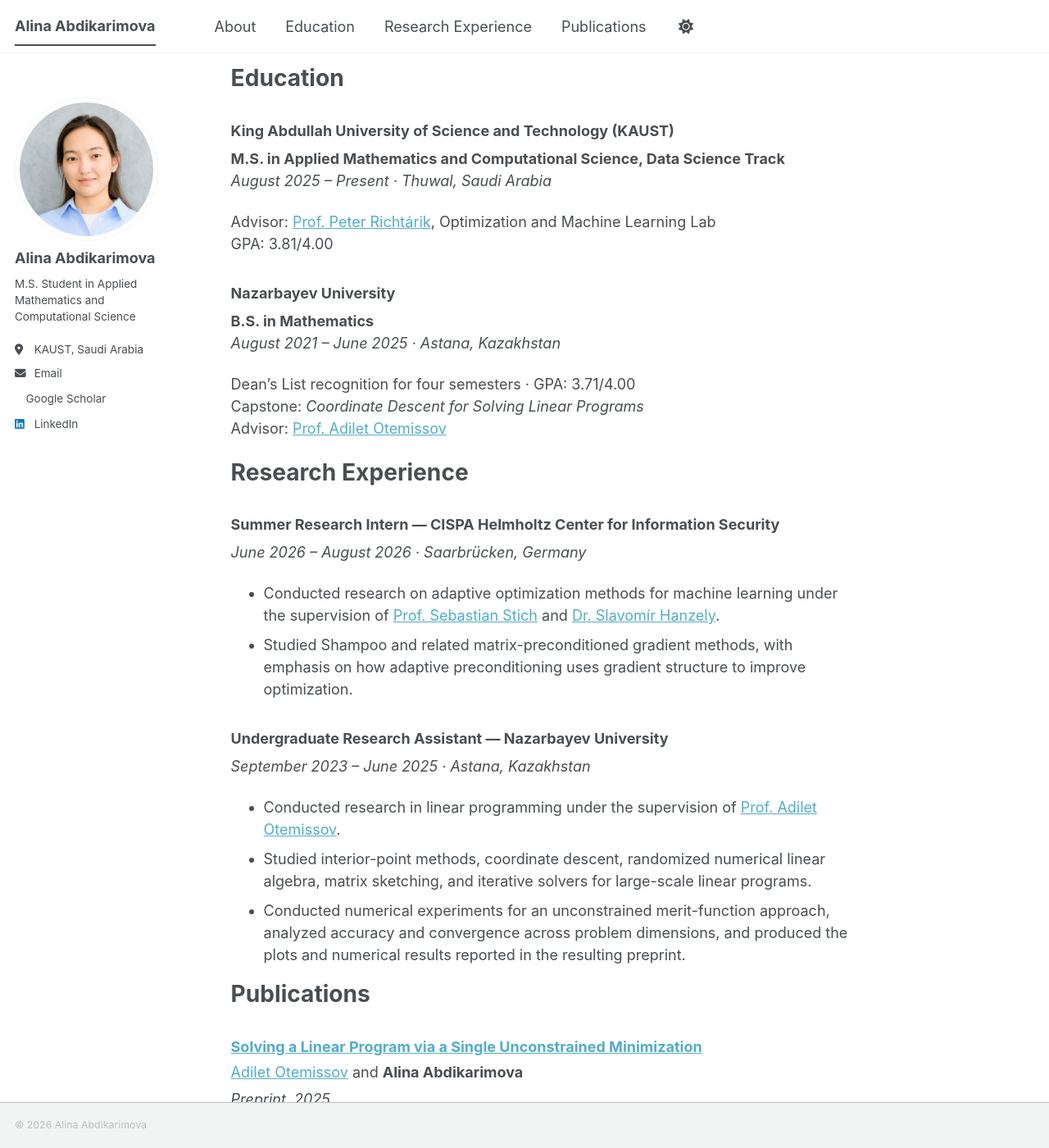
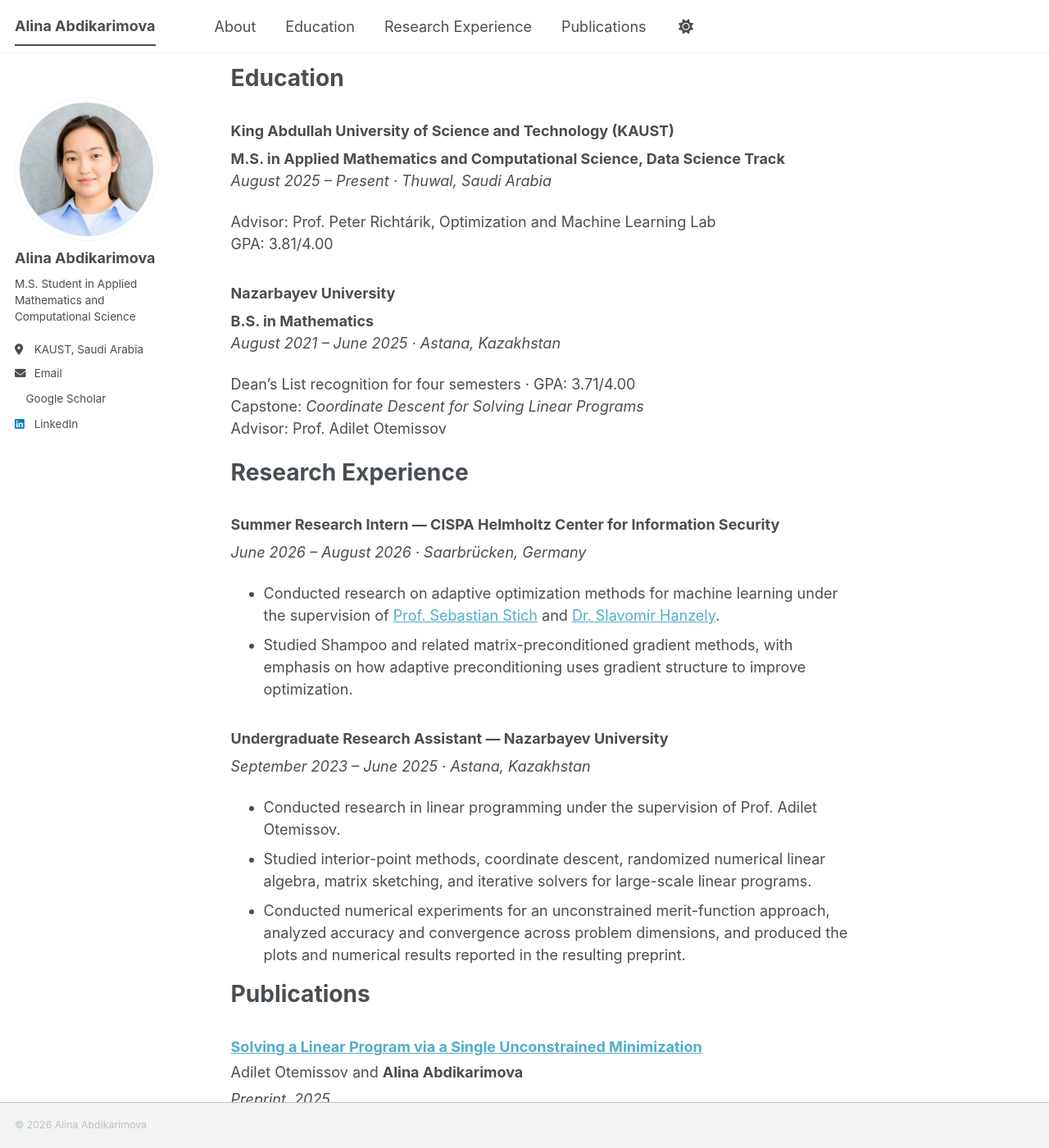
Before and after one commit to alinaabdikarimova/alinaabdikarimova.github.io, a Jekyll site: the page built from _pages/about.md, in a window 1280 px wide and 1400 px high, scrolled down 269 px. Shown: the whole window at 82% size. Built offline with Jekyll 4.4.1, drawn with Linux system fonts in a browser that asks for light colours; a style sheet for code colours, icons or effects is not loaded; part of the change alters nothing that is shown.

Commit message:
Reduce repeated profile links

```diff
--- a/_pages/about.md
+++ b/_pages/about.md
@@ -21,7 +21,7 @@ Education {#education}
 **M.S. in Applied Mathematics and Computational Science, Data Science Track**<br>
 *August 2025 – Present · Thuwal, Saudi Arabia*
 
-Advisor: [Prof. Peter Richtárik](https://richtarik.org/), Optimization and Machine Learning Lab<br>
+Advisor: Prof. Peter Richtárik, Optimization and Machine Learning Lab<br>
 GPA: 3.81/4.00
 
 ### Nazarbayev University
@@ -31,7 +31,7 @@ GPA: 3.81/4.00
 
 Dean's List recognition for four semesters · GPA: 3.71/4.00<br>
 Capstone: *Coordinate Descent for Solving Linear Programs*<br>
-Advisor: [Prof. Adilet Otemissov](https://research.nu.edu.kz/en/persons/adilet-otemissov/)
+Advisor: Prof. Adilet Otemissov
 
 Research Experience {#research-experience}
 ======
@@ -47,7 +47,7 @@ Research Experience {#research-experience}
 
 *September 2023 – June 2025 · Astana, Kazakhstan*
 
-- Conducted research in linear programming under the supervision of [Prof. Adilet Otemissov](https://research.nu.edu.kz/en/persons/adilet-otemissov/).
+- Conducted research in linear programming under the supervision of Prof. Adilet Otemissov.
 - Studied interior-point methods, coordinate descent, randomized numerical linear algebra, matrix sketching, and iterative solvers for large-scale linear programs.
 - Conducted numerical experiments for an unconstrained merit-function approach, analyzed accuracy and convergence across problem dimensions, and produced the plots and numerical results reported in the resulting preprint.
 
@@ -58,7 +58,7 @@ Publications {#publications}
   <h3 style="margin-bottom: 0.35rem;">
     <a href="https://arxiv.org/abs/2505.21232" target="_blank" rel="noopener noreferrer">Solving a Linear Program via a Single Unconstrained Minimization</a>
   </h3>
-  <p style="margin: 0 0 0.35rem;"><a href="https://research.nu.edu.kz/en/persons/adilet-otemissov/" target="_blank" rel="noopener noreferrer">Adilet Otemissov</a> and <strong>Alina Abdikarimova</strong></p>
+  <p style="margin: 0 0 0.35rem;">Adilet Otemissov and <strong>Alina Abdikarimova</strong></p>
   <p style="margin: 0 0 0.8rem;"><em>Preprint, 2025.</em></p>
   <a href="https://arxiv.org/abs/2505.21232" class="btn btn--primary" target="_blank" rel="noopener noreferrer">View on arXiv</a>
 </article>
```
